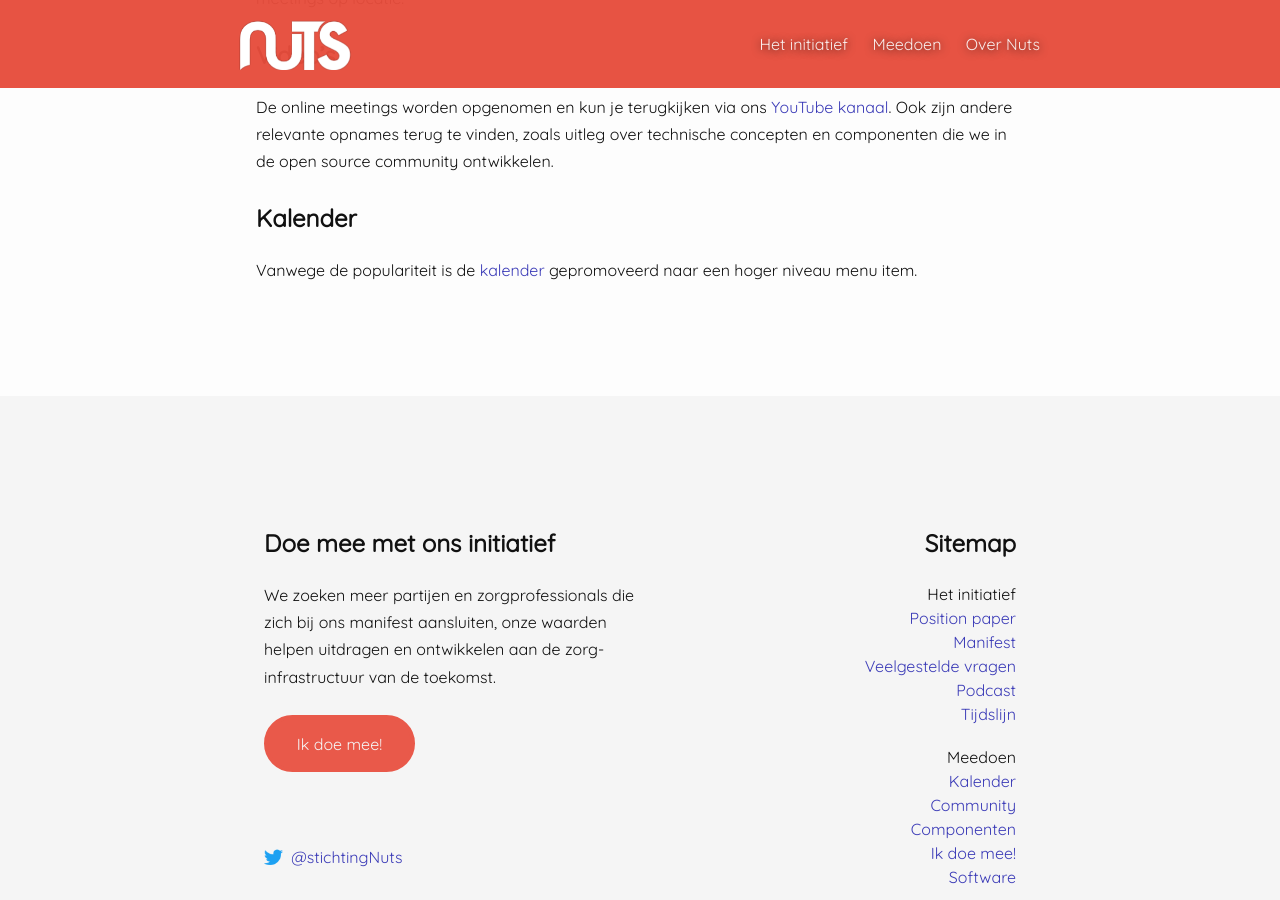
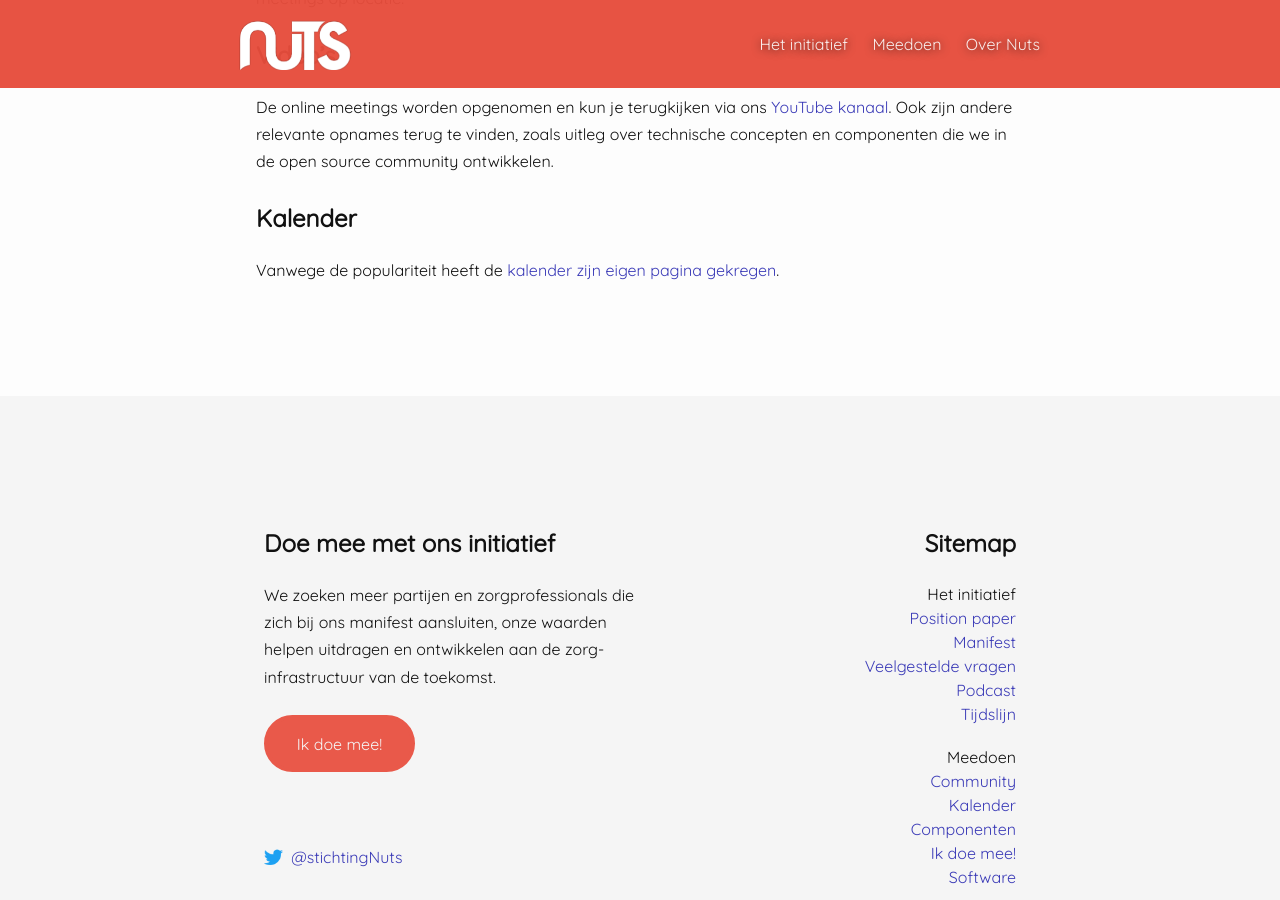
Before and after one commit to nuts-foundation/nuts-webpresence, a Jekyll site: the page built from community.md, in a window 1280 px wide and 900 px high, scrolled down 1634 px. Built offline with Jekyll 4.4.1, drawn with Linux system fonts in a browser that asks for light colours.

Commit message:
Some small incremental improvements

```diff
--- a/_includes/site-structure.html
+++ b/_includes/site-structure.html
@@ -23,10 +23,10 @@
     Meedoen
     <ul>
       <li>
-        <a class="page-link" href="{{ 'kalender' | relative_url }}">Kalender</a>
+        <a class="page-link" href="{{ 'community' | relative_url }}">Community</a>
       </li>
       <li>
-        <a class="page-link" href="{{ 'community' | relative_url }}">Community</a>
+        <a class="page-link" href="{{ 'kalender' | relative_url }}">Kalender</a>
       </li>
       <li>
         <a class="page-link" href="{{ 'componenten' | relative_url }}">Componenten</a>
--- a/community.md
+++ b/community.md
@@ -34,4 +34,4 @@ De online meetings worden opgenomen en kun je terugkijken via ons [YouTube kanaa
 
 ## Kalender
 
-Vanwege de populariteit is de [kalender](../kalender) gepromoveerd naar een hoger niveau menu item.
+Vanwege de populariteit heeft de [kalender zijn eigen pagina gekregen]({{ 'kalender' | relative_url }}).
```
Also changed, not shown: kalender.md (+5 -1 lines).
